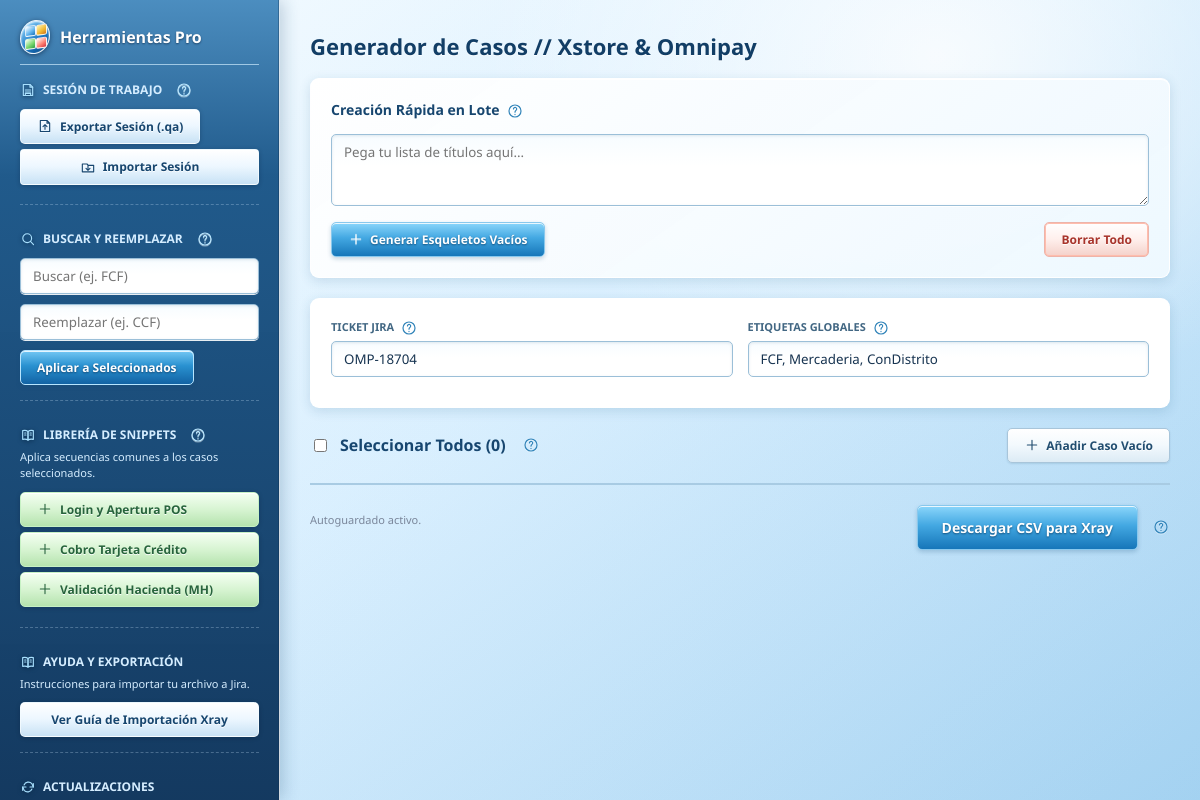
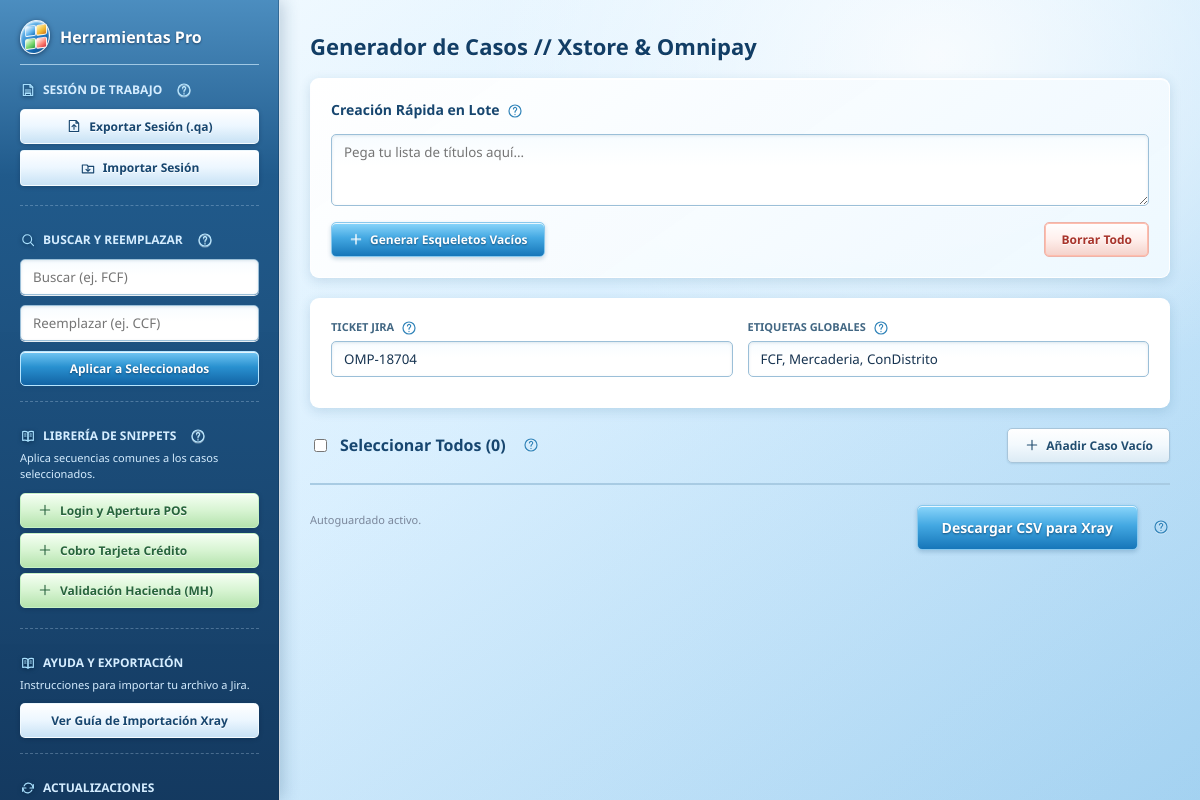
Before and after one commit to EfrainSN/QA-Suite-Xray, an Electron app: page index.html in a window 1200 px wide. Drawn offline with Linux system fonts and the light colour scheme; no server answers.

Commit message:
fix(ui): igualar ancho y alineación de botón Exportar Sesión con Importar Sesión (v1.2.1)

```diff
--- a/package.json
+++ b/package.json
@@ -1,6 +1,6 @@
 {
   "name": "qa-suite-xray",
-  "version": "1.2.0",
+  "version": "1.2.1",
   "description": "Herramienta QA para Xstore y Xray",
   "main": "main.js",
   "private": true,
--- a/styles.css
+++ b/styles.css
@@ -38,7 +38,7 @@
 button.btn-danger { color: var(--danger); box-shadow: inset 0 0 0 1px #ffbdad; background: #ffebe6;}
 button.btn-danger:hover { background: #ffbdad; }
 .btn-large { padding: 12px 24px; font-size: 14px; }
-.btn-file { display: inline-block; padding: 8px 16px; background: #f4f5f7; color: #42526e; border-radius: 4px; cursor: pointer; font-size: 12px; font-weight: 600; text-align: center; width: 100%; box-sizing: border-box; box-shadow: inset 0 0 0 1px var(--gray-border); margin-top: 5px;}
+.btn-file { display: inline-flex; align-items: center; justify-content: center; gap: 6px; padding: 8px 16px; background: #f4f5f7; color: #42526e; border-radius: 4px; cursor: pointer; font-size: 12px; font-weight: 600; text-align: center; width: 100%; box-sizing: border-box; box-shadow: inset 0 0 0 1px var(--gray-border); margin-top: 6px;}
 .btn-file input[type="file"] { display: none; }
 .snippet-btn { width: 100%; justify-content: flex-start; margin-bottom: 5px; background: #e6fcff; color: #006644; box-shadow: inset 0 0 0 1px #79f2c0;}
 .snippet-btn:hover { background: #b3f5ff; }
@@ -165,6 +165,12 @@
 
 .sidebar button,
 .sidebar .btn-file {
+    width: 100%;
+    box-sizing: border-box;
+    display: inline-flex;
+    align-items: center;
+    justify-content: center;
+    gap: 6px;
     border: 1px solid rgba(244, 252, 255, 0.82);
     background: linear-gradient(180deg, #ffffff 0%, #edf7ff 48%, #c8e2f5 100%);
     color: #17466f;
```
Also changed, not shown: 1 other file.
